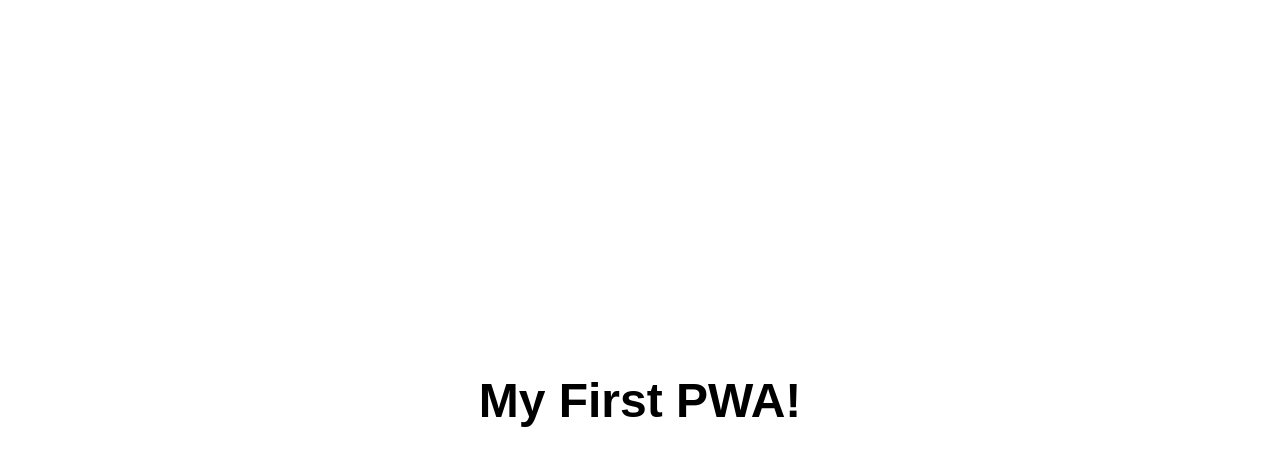
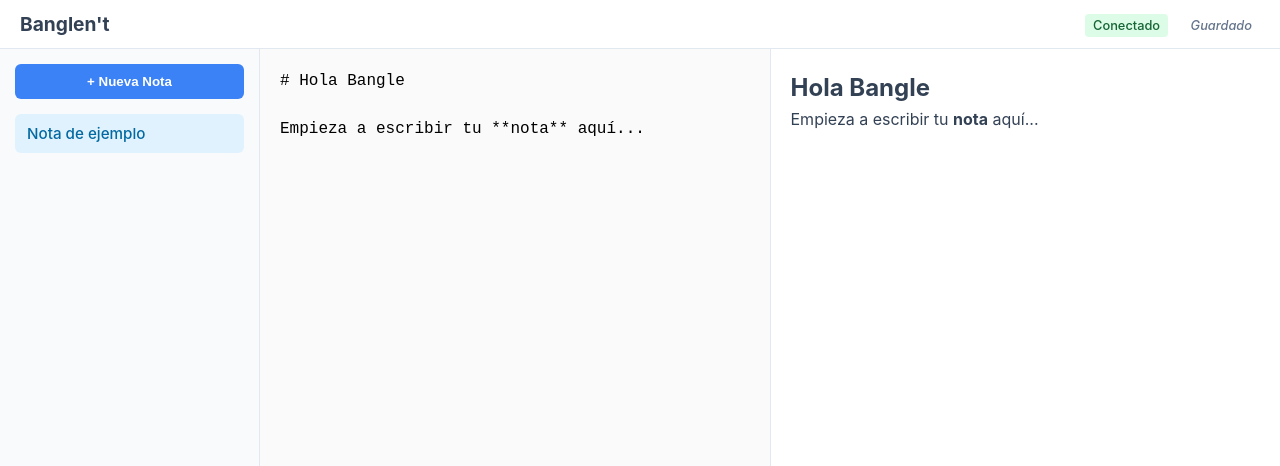
Before and after one commit to IIC3585-2026-1/2026-1-t4-g6, a website: page index.html in a window 1280 px wide. Shown: the top 466 px of the page. Drawn offline with nearby package versions, Linux system fonts and the light colour scheme.

Commit message:
feat: UI

```diff
--- a/css/main.css
+++ b/css/main.css
@@ -1,19 +1,171 @@
-body {
-  font-family: sans-serif;
+/* style.css */
+:root {
+  --bg-color: #ffffff;
+  --border-color: #e2e8f0;
+  --sidebar-bg: #f8fafc;
+  --text-color: #334155;
+  --primary-color: #3b82f6;
+  --primary-hover: #2563eb;
 }
 
-html,
-.fullscreen {
-display: flex;
-height: 100%;
-margin: 0;
-padding: 0;
-width: 100%;
+* {
+  box-sizing: border-box;
+  margin: 0;
+  padding: 0;
 }
 
-.container {
-margin: auto;
+body {
+  font-family:
+    -apple-system, BlinkMacSystemFont, "Segoe UI", Roboto, Helvetica, Arial,
+    sans-serif;
+  height: 100vh;
+  display: flex;
+  flex-direction: column;
+  overflow: hidden; /* Previene scroll en toda la página, típico de PWAs */
+  color: var(--text-color);
 }
-.title {
-font-size: 3rem;
+
+.app-header {
+  display: flex;
+  justify-content: space-between;
+  align-items: center;
+  padding: 12px 20px;
+  background: var(--bg-color);
+  border-bottom: 1px solid var(--border-color);
 }
+
+.app-header h1 {
+  font-size: 1.2rem;
+  color: var(--text-color);
+}
+
+.status {
+  font-size: 0.8rem;
+  padding: 4px 8px;
+  border-radius: 4px;
+  margin-left: 10px;
+  font-weight: 500;
+}
+.online {
+  background: #dcfce7;
+  color: #166534;
+}
+.offline {
+  background: #fee2e2;
+  color: #991b1b;
+}
+.saved {
+  color: #64748b;
+  font-style: italic;
+}
+.saving {
+  color: var(--primary-color);
+}
+
+/* Layout principal */
+.app-container {
+  display: flex;
+  flex: 1;
+  height: calc(100vh - 53px);
+}
+
+.sidebar {
+  width: 260px;
+  background: var(--sidebar-bg);
+  border-right: 1px solid var(--border-color);
+  padding: 15px;
+  display: flex;
+  flex-direction: column;
+}
+
+.sidebar button {
+  padding: 10px;
+  background: var(--primary-color);
+  color: white;
+  border: none;
+  border-radius: 6px;
+  cursor: pointer;
+  font-weight: bold;
+  margin-bottom: 15px;
+  transition: background 0.2s;
+}
+
+.sidebar button:hover {
+  background: var(--primary-hover);
+}
+
+#note-list {
+  list-style: none;
+  overflow-y: auto;
+}
+
+#note-list li {
+  padding: 10px 12px;
+  cursor: pointer;
+  border-radius: 6px;
+  margin-bottom: 4px;
+  font-size: 0.95rem;
+}
+
+#note-list li:hover {
+  background: #e2e8f0;
+}
+#note-list li.active {
+  background: #e0f2fe;
+  color: #0369a1;
+  font-weight: 500;
+}
+
+/* Workspace (Split Screen) */
+.workspace {
+  display: flex;
+  flex: 1;
+}
+
+.editor-pane,
+.preview-pane {
+  flex: 1;
+  display: flex;
+  flex-direction: column;
+}
+
+.editor-pane {
+  border-right: 1px solid var(--border-color);
+}
+
+#markdown-input {
+  flex: 1;
+  padding: 20px;
+  border: none;
+  resize: none;
+  font-family: "Courier New", Courier, monospace;
+  font-size: 1rem;
+  line-height: 1.5;
+  outline: none;
+  background: #fafafa;
+}
+
+#markdown-preview {
+  flex: 1;
+  padding: 20px;
+  overflow-y: auto;
+  background: var(--bg-color);
+  line-height: 1.6;
+}
+
+/* Responsividad para móviles */
+@media (max-width: 768px) {
+  .app-container {
+    flex-direction: column;
+  }
+  .workspace {
+    flex-direction: column;
+  }
+  .editor-pane {
+    border-right: none;
+    border-bottom: 1px solid var(--border-color);
+  }
+  .sidebar {
+    display: none; /* En una versión futura puedes agregar un botón de menú para mostrarla */
+  }
+}
--- a/index.html
+++ b/index.html
@@ -1,18 +1,44 @@
-<!DOCTYPE html>
+<!doctype html>
 <html lang="en">
   <head>
     <meta charset="utf-8" />
-    <title>My First PWA</title>
-    <link rel="stylesheet" href="css/main.css" />
-    <link rel="manifest" href="/manifest.json" />
-    <link rel="apple-touch-icon" href="images/pwa-icon-256.png" />
+    <title>Banglen't</title>
+    <link rel="stylesheet" href="./css/main.css" />
+    <link rel="manifest" href="manifest.json" />
+    <link rel="apple-touch-icon" href="./images/pwa-icon-256.png" />
     <meta name="theme-color" content="white" />
     <meta name="viewport" content="width=device-width, initial-scale=1.0" />
+    <script src="https://cdn.jsdelivr.net/npm/marked/marked.min.js"></script>
   </head>
   <body class="fullscreen">
-    <div class="container">
-      <h1 class="title">My First PWA!</h1>
-    </div>
-    <script src="js/app.js"></script>
+    <header class="app-header">
+      <h1>Banglen't</h1>
+      <div class="status-indicators">
+        <span id="network-status" class="status online">Conectado</span>
+        <span id="save-status" class="status saved">Guardado</span>
+      </div>
+    </header>
+
+    <main class="app-container">
+      <aside class="sidebar" id="sidebar">
+        <button id="btn-new-note">+ Nueva Nota</button>
+        <ul id="note-list">
+          <li class="active">Nota de ejemplo</li>
+        </ul>
+      </aside>
+
+      <section class="workspace">
+        <div class="editor-pane">
+          <textarea
+            id="markdown-input"
+            placeholder="Escribe tu nota en Markdown aquí..."
+          ></textarea>
+        </div>
+        <div class="preview-pane">
+          <div id="markdown-preview" class="markdown-body"></div>
+        </div>
+      </section>
+    </main>
+    <script src="./js/app.js"></script>
   </body>
 </html>
--- a/js/app.js
+++ b/js/app.js
@@ -5,3 +5,78 @@ window.onload = () => {
     navigator.serviceWorker.register("./sw.js");
   }
 };
+
+// app.js
+
+// 1. Referencias al DOM
+const markdownInput = document.getElementById("markdown-input");
+const markdownPreview = document.getElementById("markdown-preview");
+const networkStatus = document.getElementById("network-status");
+const saveStatus = document.getElementById("save-status");
+
+// 2. Variables de control
+let saveTimeout; // Para hacer un "debounce" al guardar
+
+// 3. Renderizado de Markdown a HTML
+function updatePreview() {
+  const markdownText = markdownInput.value;
+
+  // Parseo de Markdown a HTML
+  markdownPreview.innerHTML = marked.parse(markdownText);
+
+  // Cambiar estado a "Guardando..."
+  saveStatus.textContent = "Guardando...";
+  saveStatus.className = "status saving";
+
+  // Debounce: Evita guardar en cada pulsación de tecla.
+  // Espera 1 segundo después de que el usuario deje de escribir para simular el autoguardado.
+  clearTimeout(saveTimeout);
+  saveTimeout = setTimeout(() => {
+    triggerSaveToDataLayer(markdownText);
+  }, 1000);
+}
+
+// 4. Hook para la Persona 1 (Arquitectura / IndexedDB)
+function triggerSaveToDataLayer(content) {
+  /* IMPORTANTE PARA PERSONA 1:
+       Aquí es donde conectarás tu lógica de IndexedDB/LocalStorage.
+       Por ejemplo: window.dbManager.saveNote({ content: content });
+    */
+
+  console.log("Notificando a la capa de datos. Contenido a guardar:", content);
+
+  // Actualizamos la UI asumiendo que el guardado fue exitoso
+  saveStatus.textContent = "Guardado";
+  saveStatus.className = "status saved";
+}
+
+// 5. Manejo de estado Online/Offline
+function updateNetworkStatus() {
+  if (navigator.onLine) {
+    networkStatus.textContent = "Conectado";
+    networkStatus.className = "status online";
+  } else {
+    networkStatus.textContent = "Sin conexión (Modo Offline)";
+    networkStatus.className = "status offline";
+  }
+}
+
+// 6. Listeners de Eventos
+// Escuchar escritura en el textarea
+markdownInput.addEventListener("input", updatePreview);
+
+// Escuchar cambios de red (crucial para la experiencia PWA)
+window.addEventListener("online", updateNetworkStatus);
+window.addEventListener("offline", updateNetworkStatus);
+
+// 7. Inicialización
+function init() {
+  updateNetworkStatus();
+  // Ponemos un texto por defecto para probar el parser
+  markdownInput.value =
+    "# Hola Bangle\n\nEmpieza a escribir tu **nota** aquí...";
+  updatePreview();
+}
+
+// Arrancar la app
+init();
--- a/sw.js
+++ b/sw.js
@@ -1,11 +1,11 @@
 let cacheName = "my-first-pwa";
-let filesToCache = ["/", "/index.html", "/css/main.css", "/js/app.js"];
+let filesToCache = ["/", "./index.html", "./css/main.css", "./js/app.js"];
 
 self.addEventListener("install", (e) => {
   e.waitUntil(
     caches.open(cacheName).then(function (cache) {
       return cache.addAll(filesToCache);
-    })
+    }),
   );
 });
 
@@ -13,6 +13,6 @@ self.addEventListener("fetch", (e) => {
   e.respondWith(
     caches.match(e.request).then((response) => {
       return response || fetch(e.request);
-    })
+    }),
   );
 });
```
